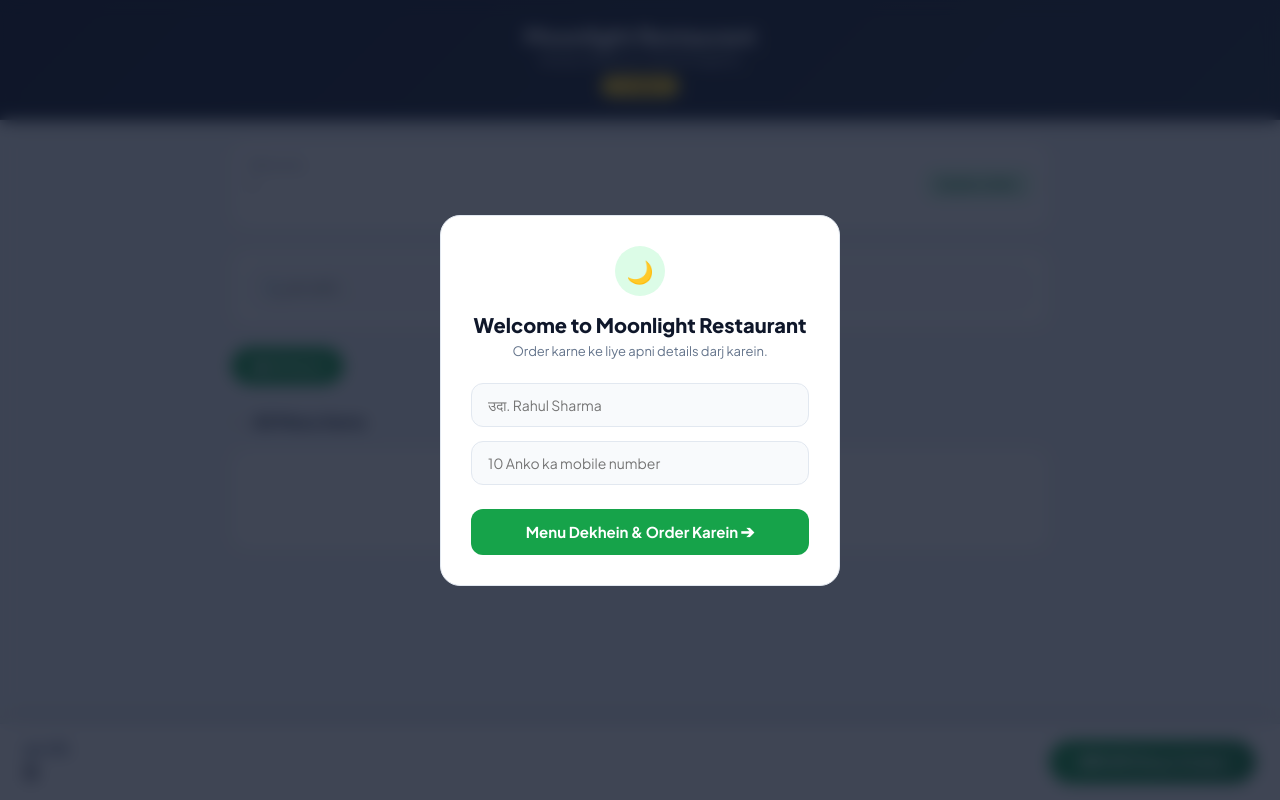
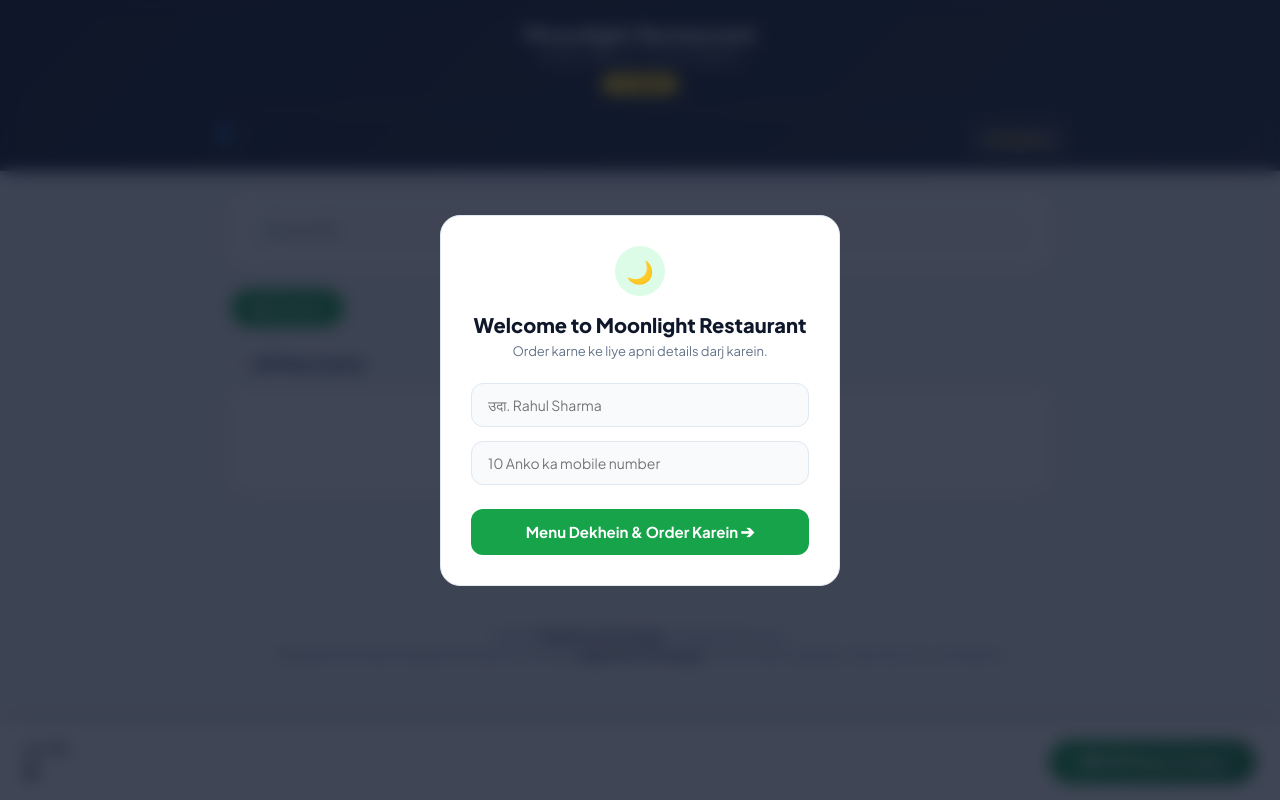
Before and after one commit to fageshwardewangan/Restaurant-, a plain HTML site: page Demo.html in a window 1280 px wide. Drawn offline with Linux system fonts and the light colour scheme; no server answers.

Commit message:
Update Demo.html

```diff
--- a/Demo.html
+++ b/Demo.html
@@ -1,8 +1,18 @@
+<!--
+  ==========================================================================
+  © 2026 Fageshwar Dewangan. All Rights Reserved.
+  System: Moonlight Restaurant Digital Menu & POS System
+  Registered Owner & Developer: Fageshwar Dewangan
+  Unauthorized copying, redistribution, or commercial use is strictly prohibited.
+  ==========================================================================
+-->
 <!DOCTYPE html>
 <html lang="hi">
 <head>
     <meta charset="UTF-8">
     <meta name="viewport" content="width=device-width, initial-scale=1.0">
+    <meta name="author" content="Fageshwar Dewangan">
+    <meta name="copyright" content="© 2026 Fageshwar Dewangan. All Rights Reserved.">
     <title>Moonlight Restaurant • Digital Menu</title>
     <link href="https://fonts.googleapis.com/css2?family=Plus+Jakarta+Sans:wght@400;500;600;700;800&display=swap" rel="stylesheet">
     <style>
@@ -19,12 +29,42 @@
         }
 
         * { box-sizing: border-box; margin: 0; padding: 0; font-family: 'Plus Jakarta Sans', sans-serif; }
-        body { background: #f1f5f9; color: var(--text-main); padding-bottom: 130px; min-height: 100vh; }
-        header { background: linear-gradient(135deg, #0f172a, #1e293b); color: white; text-align: center; padding: 22px 16px; box-shadow: 0 4px 20px -2px rgba(0,0,0,0.15); position: sticky; top: 0; z-index: 100; border-bottom: 1px solid rgba(255,255,255,0.1); }
+        body { background: #f1f5f9; color: var(--text-main); padding-bottom: 110px; min-height: 100vh; display: flex; flex-direction: column; }
+
+        /* Header with Branding & Integrated Customer Bar */
+        header { background: linear-gradient(135deg, #0f172a, #1e293b); color: white; text-align: center; padding: 20px 16px 14px; box-shadow: 0 4px 20px -2px rgba(0,0,0,0.15); position: sticky; top: 0; z-index: 100; border-bottom: 1px solid rgba(255,255,255,0.1); }
         header h1 { font-size: 22px; font-weight: 800; margin-bottom: 2px; }
         header p { font-size: 12px; opacity: 0.8; font-weight: 500; }
         .table-badge-header { background: #facc15; color: #713f12; padding: 4px 14px; border-radius: 20px; font-weight: 700; display: inline-block; margin-top: 8px; font-size: 11px; }
-        .container { max-width: 850px; margin: 20px auto; padding: 0 16px; }
+
+        .header-customer-bar {
+            max-width: 850px;
+            margin: 14px auto 0;
+            padding-top: 12px;
+            border-top: 1px solid rgba(255, 255, 255, 0.14);
+            display: flex;
+            justify-content: space-between;
+            align-items: center;
+            text-align: left;
+            gap: 10px;
+        }
+        .header-cust-details { display: flex; flex-direction: column; }
+        .header-cust-name { font-size: 14px; font-weight: 700; color: #ffffff; }
+        .header-cust-phone { font-size: 12px; color: #94a3b8; margin-top: 1px; }
+        .header-change-btn {
+            background: rgba(255, 255, 255, 0.12);
+            color: #facc15;
+            border: 1px solid rgba(250, 204, 21, 0.35);
+            padding: 6px 14px;
+            border-radius: 10px;
+            font-size: 12px;
+            font-weight: 700;
+            cursor: pointer;
+            white-space: nowrap;
+        }
+        .header-change-btn:hover { background: rgba(250, 204, 21, 0.22); }
+
+        .container { max-width: 850px; width: 100%; margin: 20px auto; padding: 0 16px; flex: 1; }
 
         .active-orders-banner { background: linear-gradient(135deg, #fefce8, #fef9c3); border: 1px solid #fde047; border-radius: 16px; padding: 16px; margin-bottom: 20px; color: #713f12; }
         .active-orders-banner h3 { font-size: 15px; font-weight: 700; margin-bottom: 10px; display: flex; justify-content: space-between; align-items: center; }
@@ -32,7 +72,6 @@
         .active-orders-list li { display: flex; justify-content: space-between; padding: 6px 0; border-bottom: 1px dashed #fef08a; font-weight: 500; }
         .clear-orders-btn { background: #ef4444; color: white; border: none; padding: 6px 14px; font-size: 12px; font-weight: 700; border-radius: 8px; cursor: pointer; }
 
-        .customer-info { background: var(--card-bg) !important; padding: 16px !important; border-radius: 16px !important; margin-bottom: 20px !important; border: 1px solid var(--border-color) !important; display: flex; justify-content: space-between; align-items: center; }
         .top-controls { background: var(--card-bg); padding: 16px; border-radius: 16px; margin-bottom: 20px; border: 1px solid var(--border-color); }
         .input-group input, .input-group textarea { width: 100%; padding: 12px 16px; border: 1px solid var(--border-color); border-radius: 12px; font-size: 14px; outline: none; background: #f8fafc; font-family: 'Plus Jakarta Sans', sans-serif; }
         .input-group textarea { resize: none; height: 65px; }
@@ -60,6 +99,20 @@
         .qty-btn { background: var(--primary); color: white; border: none; width: 26px; height: 26px; border-radius: 50%; font-size: 15px; cursor: pointer; font-weight: 700; display: flex; align-items: center; justify-content: center; }
         .qty-count { font-size: 14px; font-weight: 700; min-width: 16px; text-align: center; color: var(--primary-dark); }
         .no-results { grid-column: 1 / -1; text-align: center; padding: 40px; background: var(--card-bg); border-radius: 16px; color: var(--text-muted); font-size: 15px; border: 1px solid var(--border-color); }
+
+        /* Developer Copyright Footer */
+        .dev-copyright-footer {
+            max-width: 850px;
+            width: 100%;
+            margin: 28px auto 10px;
+            padding: 16px;
+            text-align: center;
+            border-top: 1px solid var(--border-color);
+            color: var(--text-muted);
+            font-size: 12px;
+            line-height: 1.6;
+        }
+        .dev-copyright-footer strong { color: var(--text-main); font-weight: 700; }
 
         .bottom-bar { position: fixed; bottom: 0; left: 0; width: 100%; background: rgba(255, 255, 255, 0.95); padding: 16px 24px; box-shadow: 0 -10px 25px -5px rgba(0,0,0,0.1); display: flex; justify-content: space-between; align-items: center; z-index: 100; border-top: 1px solid var(--border-color); }
         .total-box { font-size: 14px; font-weight: 600; color: var(--text-muted); }
@@ -130,21 +183,21 @@
         <h1>Moonlight Restaurant</h1>
         <p>Swad jo dil jeet le • Fresh & Hygienic</p>
         <div class="table-badge-header" id="tableBadge">🪑 Table: Loading...</div>
+
+        <!-- Customer Name & Phone Inside Branding Header (Left Side) -->
+        <div class="header-customer-bar">
+            <div class="header-cust-details">
+                <span class="header-cust-name">👤 <span id="displayCustomerName">-</span></span>
+                <span class="header-cust-phone" id="displayCustomerPhone">📱 -</span>
+            </div>
+            <button class="header-change-btn" onclick="editDetails()">Change ✏️</button>
+        </div>
     </header>
 
     <div class="container">
         <div id="activeOrdersBanner" class="active-orders-banner" style="display: none;">
             <h3><span>📋 Aapke Active Orders <span id="activeTotalBadge" style="font-size: 12px; background: #fef08a; padding: 2px 8px; border-radius: 6px;"></span></span><button class="clear-orders-btn" onclick="clearCustomerOrders()">✅ Paid</button></h3>
             <ul class="active-orders-list" id="activeOrdersList"></ul>
-        </div>
-
-        <div class="customer-info">
-            <div>
-                <p style="font-size: 12px; color: var(--text-muted);">Welcome,</p>
-                <h4 id="displayCustomerName" style="font-size: 15px; font-weight: 700;">-</h4>
-                <span id="displayCustomerPhone" style="font-size: 12px; color: var(--text-muted);">-</span>
-            </div>
-            <button onclick="editDetails()" style="background: var(--primary-light); color: var(--primary-dark); border: 1px solid #bbf7d0; padding: 7px 14px; border-radius: 10px; font-size: 12px; font-weight: 700; cursor: pointer;">Badlein (Edit)</button>
         </div>
 
         <div class="top-controls">
@@ -158,6 +211,12 @@
         <div class="section-heading"><span id="currentCategoryTitle">🍽️ All Menu Items</span></div>
         <div class="menu-list" id="menuContainer"><div class="no-results">Menu load ho raha hai...</div></div>
     </div>
+
+    <!-- Registered Copyright Footer -->
+    <footer class="dev-copyright-footer">
+        <div>© 2026 <strong>Fageshwar Dewangan</strong> • All Rights Reserved.</div>
+        <div>Registered Software & Digital POS System owned by <strong>Fageshwar Dewangan</strong>. Unauthorized copying or reproduction is prohibited.</div>
+    </footer>
 
     <div class="bottom-bar">
         <div class="total-box">कुल राशि: <span id="totalAmount">0</span></div>
```
